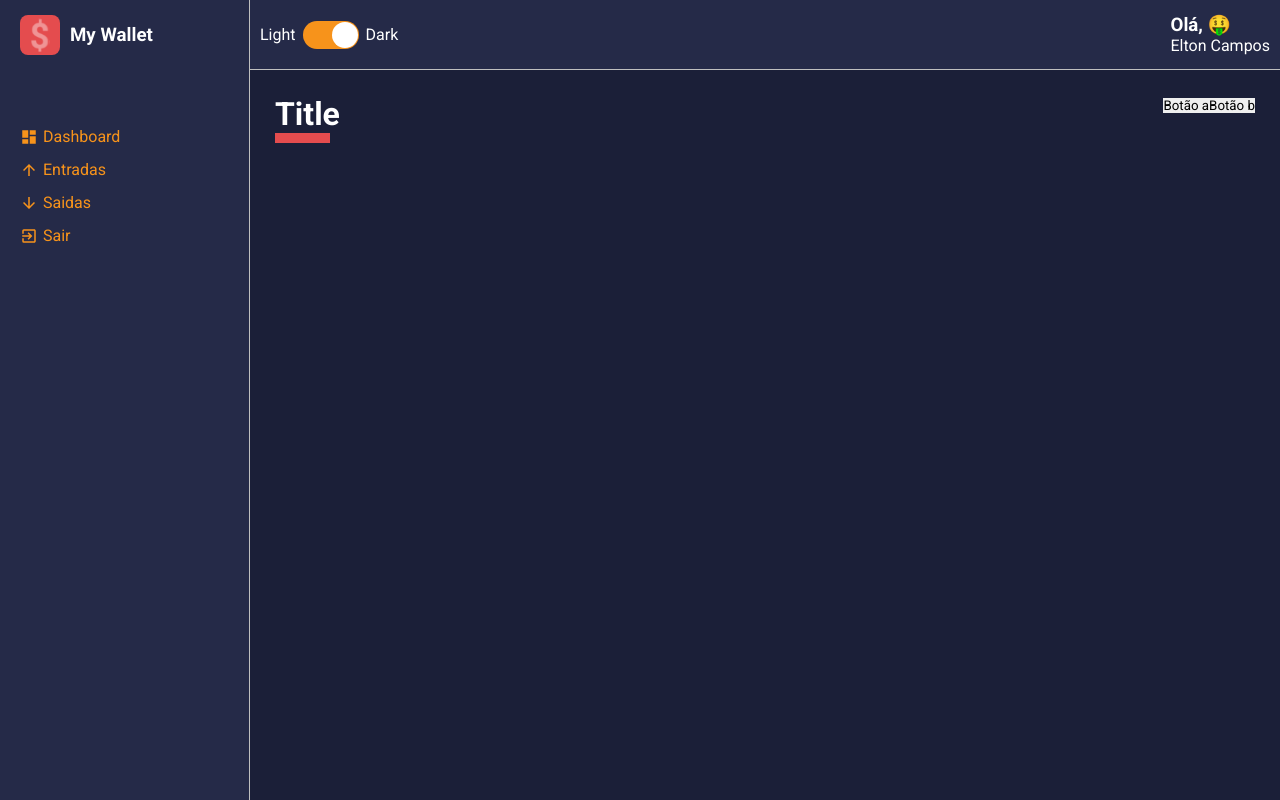
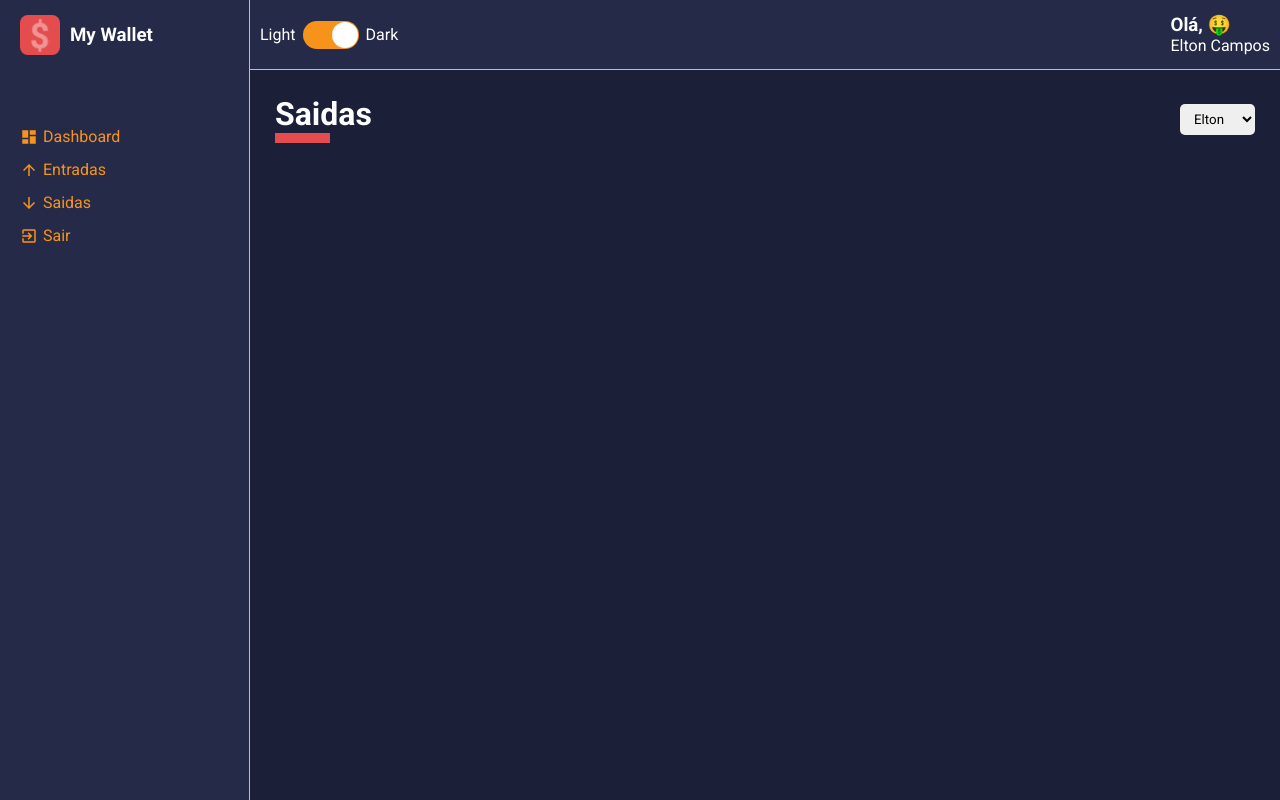
Before and after one commit to eltoncampos1/my-wallet, a React (Create React App) app: page / in a window 1280 px wide. Built offline with nearby package versions, Linux system fonts and the light colour scheme.

Commit message:
chore: create select component and make header content dinamic

```diff
--- a/src/App.tsx
+++ b/src/App.tsx
@@ -1,6 +1,7 @@
 import { ThemeProvider } from "styled-components";
 
-import { Dashboard } from "./pages/Dashboard";
+// import { Dashboard } from "./pages/Dashboard";
+import { List } from "./pages/List";
 
 import { GlobalStyle } from "./styles/global";
 import { Layout } from "./components/Layout";
@@ -11,7 +12,8 @@
     <ThemeProvider theme={dark}>
       <GlobalStyle />
       <Layout>
-        <Dashboard />
+        {/* <Dashboard /> */}
+        <List />
       </Layout>
     </ThemeProvider>
   );
--- a/src/components/ContentHeader/index.tsx
+++ b/src/components/ContentHeader/index.tsx
@@ -1,15 +1,22 @@
 import * as S from "./styles";
 
-export function ContentHeader() {
+interface IContentHeaderprops {
+  title: string;
+  lineColor: string;
+  children: React.ReactNode;
+}
+
+export function ContentHeader({
+  title,
+  lineColor,
+  children,
+}: IContentHeaderprops) {
   return (
     <S.Container>
-      <S.TitleContainer>
-        <h1>Title</h1>
+      <S.TitleContainer lineColor={lineColor}>
+        <h1>{title}</h1>
       </S.TitleContainer>
-      <S.Controllers>
-        <button type="button">Botão a</button>
-        <button type="button">Botão b</button>
-      </S.Controllers>
+      <S.Controllers>{children}</S.Controllers>
     </S.Container>
   );
 }
--- a/src/components/ContentHeader/styles.ts
+++ b/src/components/ContentHeader/styles.ts
@@ -1,4 +1,8 @@
 import styled from 'styled-components';
+
+interface ITitleContainerProps {
+  lineColor: string;
+}
 
 export const Container = styled.div`
   width: 100%;
@@ -9,7 +13,7 @@
   margin-bottom: 25px;
 
 `;
-export const TitleContainer = styled.div`
+export const TitleContainer = styled.div<ITitleContainerProps>`
 
   h1 {
       color: ${props => props.theme.colors.white};
@@ -18,10 +22,12 @@
           content: '';
           display: block;
           width: 55px;
-          border-bottom: 10px solid ${props => props.theme.colors.warning};
+          border-bottom: 10px solid ${props => props.lineColor};
       }
   }
 `;
 export const Controllers = styled.div`
+  display: flex;
 
+  align-items: center;
 `;
--- /dev/null
+++ b/src/components/SelectInput/index.tsx
@@ -0,0 +1,20 @@
+import * as S from "./styles";
+
+interface ISelectInputProps {
+  options: {
+    value: string | number;
+    label: string | number;
+  }[];
+}
+
+export function SelectInput({ options }: ISelectInputProps) {
+  return (
+    <S.Container>
+      <select>
+        {options.map((option) => (
+          <option value={option.value}>{option.label}</option>
+        ))}
+      </select>
+    </S.Container>
+  );
+}
--- /dev/null
+++ b/src/components/SelectInput/styles.ts
@@ -0,0 +1,12 @@
+import styled from 'styled-components';
+
+export const Container = styled.div`
+
+
+  > select {
+      padding: 7px 10px;
+      border-radius: 5px;
+
+      margin-left: 7px;
+  }
+`;
--- a/src/pages/Dashboard/index.tsx
+++ b/src/pages/Dashboard/index.tsx
@@ -1,10 +1,29 @@
 import { ContentHeader } from "../../components/ContentHeader";
+import { SelectInput } from "../../components/SelectInput";
+
 import * as S from "./styles";
 
 export function Dashboard() {
+  const options = [
+    {
+      value: "Elton",
+      label: "Elton",
+    },
+    {
+      value: "Bea",
+      label: "Bea",
+    },
+    {
+      value: "Zaum",
+      label: "Zaum",
+    },
+  ];
+
   return (
     <S.Container>
-      <ContentHeader />
+      <ContentHeader title="Dashboard" lineColor="#f7931b">
+        <SelectInput options={options} />
+      </ContentHeader>
     </S.Container>
   );
 }
--- a/src/pages/List/index.tsx
+++ b/src/pages/List/index.tsx
@@ -1,3 +1,29 @@
+import { ContentHeader } from "../../components/ContentHeader";
+import { SelectInput } from "../../components/SelectInput";
+
+import * as S from "./styles";
+
 export function List() {
-  return <h1>List</h1>;
+  const options = [
+    {
+      value: "Elton",
+      label: "Elton",
+    },
+    {
+      value: "Bea",
+      label: "Bea",
+    },
+    {
+      value: "Zaum",
+      label: "Zaum",
+    },
+  ];
+
+  return (
+    <S.Container>
+      <ContentHeader title="Saidas" lineColor="#e44c4e">
+        <SelectInput options={options} />
+      </ContentHeader>
+    </S.Container>
+  );
 }
--- /dev/null
+++ b/src/pages/List/styles.ts
@@ -0,0 +1,3 @@
+import styled from "styled-components";
+
+export const Container = styled.div``;
```
